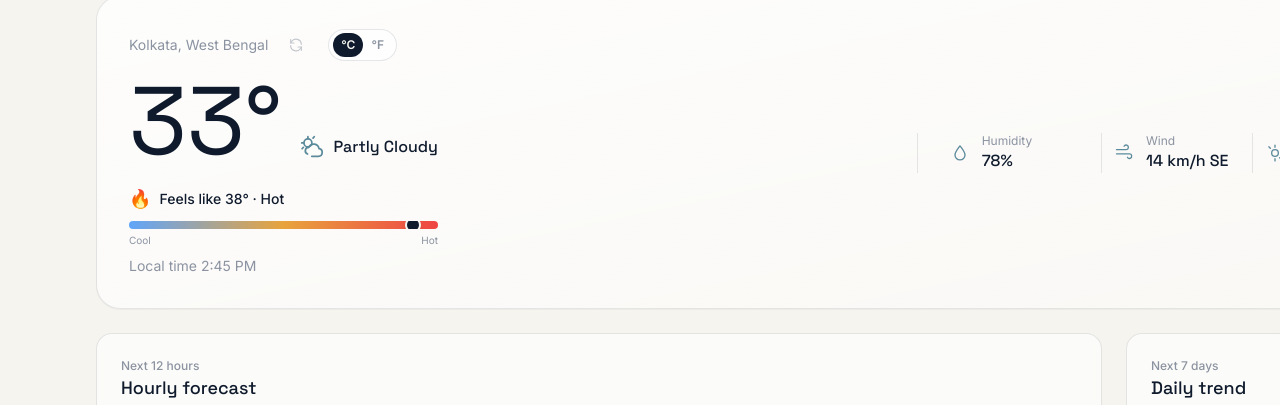
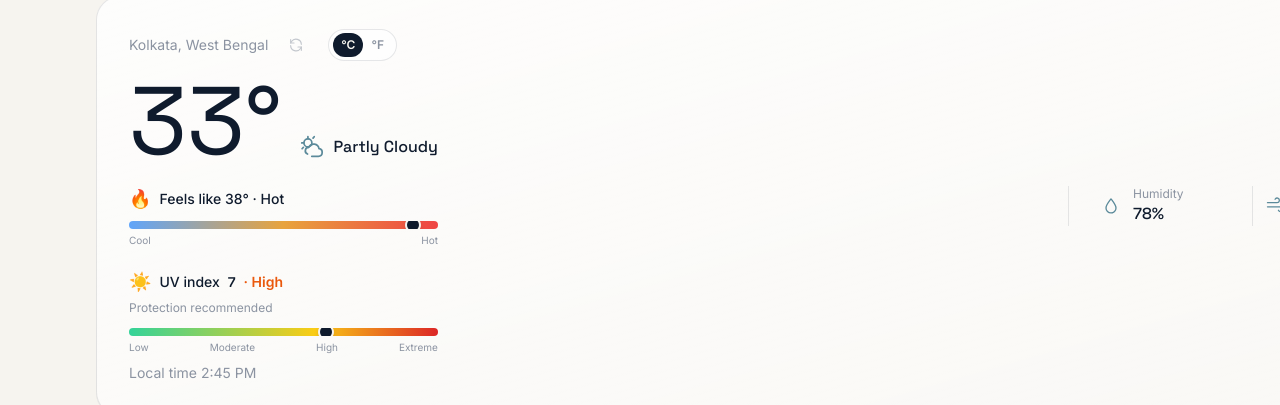
Before and after one commit to riteshmanna56789-sketch/WeatherPulse, a React (Vite) app: page / in a window 1280 px wide. Shown: the part 198-603 px from the top of the page. Built offline with nearby package versions, Linux system fonts and the light colour scheme; no server answers; the HTML template or start-up script is replaced by a standard one.

Commit message:
Add UV index risk indicator

```diff
--- a/src/components/weather/CurrentWeatherCard.tsx
+++ b/src/components/weather/CurrentWeatherCard.tsx
@@ -8,6 +8,7 @@ import { formatTemperature } from '../../utils/temperature'
 import WeatherIcon from '../ui/WeatherIcon'
 import StatTick from './StatTick'
 import FeelsLikeIndicator from './FeelsLikeIndicator'
+import UvIndexIndicator from './UvIndexIndicator'
 
 interface CurrentWeatherCardProps {
   location: LocationInfo
@@ -144,12 +145,16 @@ export default function CurrentWeatherCard({
             unit={unit}
           />
 
+          <UvIndexIndicator
+            uvIndex={current.uvIndex}
+          />
+
           <p className="mt-2 font-body text-sm text-slate">
             Local time {location.localTime}
           </p>
         </div>
 
-        <div className="grid grid-cols-2 gap-x-6 gap-y-5 border-t border-ink/10 pt-6 dark:border-paper/10 sm:grid-cols-4 lg:border-t-0 lg:border-l lg:pl-8 lg:pt-0">
+        <div className="grid grid-cols-2 gap-x-6 gap-y-5 border-t border-ink/10 pt-6 dark:border-paper/10 sm:grid-cols-3 lg:border-t-0 lg:border-l lg:pl-8 lg:pt-0">
           <StatTick
             label="Humidity"
             value={`${current.humidity}%`}
@@ -188,25 +193,6 @@ export default function CurrentWeatherCard({
           />
 
           <StatTick
-            label="UV index"
-            value={`${current.uvIndex}`}
-            icon={
-              <svg
-                viewBox="0 0 24 24"
-                className="h-5 w-5"
-                fill="none"
-                stroke="currentColor"
-                strokeWidth={1.6}
-                strokeLinecap="round"
-                strokeLinejoin="round"
-              >
-                <circle cx="12" cy="12" r="4" />
-                <path d="M12 2.5v2.6M12 18.9v2.6M4.6 4.6l1.8 1.8M17.6 17.6l1.8 1.8" />
-              </svg>
-            }
-          />
-
-          <StatTick
             label="Pressure"
             value={`${current.pressure} hPa`}
             icon={
--- /dev/null
+++ b/src/components/weather/UvIndexIndicator.tsx
@@ -0,0 +1,87 @@
+import { getUvIndexInfo } from '../../utils/uvindex'
+
+interface UvIndexIndicatorProps {
+  uvIndex: number
+}
+
+function getIndicatorPosition(uvIndex: number): number {
+  const clampedIndex = Math.max(0, Math.min(uvIndex, 11))
+  return (clampedIndex / 11) * 100
+}
+
+function getRiskTextClass(level: string): string {
+  if (level === 'low') {
+    return 'text-emerald-600 dark:text-emerald-400'
+  }
+
+  if (level === 'moderate') {
+    return 'text-yellow-600 dark:text-yellow-400'
+  }
+
+  if (level === 'high') {
+    return 'text-orange-600 dark:text-orange-400'
+  }
+
+  if (level === 'very-high') {
+    return 'text-red-600 dark:text-red-400'
+  }
+
+  return 'text-red-700 dark:text-red-400'
+}
+
+export default function UvIndexIndicator({
+  uvIndex
+}: UvIndexIndicatorProps) {
+  const info = getUvIndexInfo(uvIndex)
+  const position = getIndicatorPosition(uvIndex)
+
+  return (
+    <div className="mt-5 max-w-sm">
+      <div className="flex items-start justify-between gap-4">
+        <div>
+          <div className="flex items-center gap-2">
+            <span className="text-lg">☀️</span>
+
+            <span className="font-body text-sm font-medium text-ink dark:text-paper">
+              UV index
+            </span>
+
+            <span className="font-display text-sm font-semibold text-ink dark:text-paper">
+              {uvIndex}
+            </span>
+
+            <span
+              className={`font-body text-sm font-semibold ${getRiskTextClass(
+                info.level
+              )}`}
+            >
+              · {info.label}
+            </span>
+          </div>
+
+          <p className="mt-1 font-body text-xs text-slate">
+            {info.advice}
+          </p>
+        </div>
+      </div>
+
+      <div className="mt-3">
+        <div className="relative h-2 overflow-hidden rounded-full bg-gradient-to-r from-emerald-400 via-yellow-400 via-60% to-red-600">
+          <span
+            className="absolute top-1/2 h-4 w-4 -translate-x-1/2 -translate-y-1/2 rounded-full border-2 border-paper bg-ink shadow-md dark:border-ink-soft dark:bg-paper"
+            style={{
+              left: `${position}%`
+            }}
+          />
+        </div>
+
+        <div className="mt-1 flex justify-between font-body text-[10px] text-slate">
+          <span>Low</span>
+          <span>Moderate</span>
+          <span>High</span>
+          <span>Extreme</span>
+        </div>
+      </div>
+    </div>
+  )
+}
--- /dev/null
+++ b/src/utils/uvindex.ts
@@ -0,0 +1,52 @@
+export type UvRiskLevel =
+  | 'low'
+  | 'moderate'
+  | 'high'
+  | 'very-high'
+  | 'extreme'
+
+export interface UvIndexInfo {
+  level: UvRiskLevel
+  label: string
+  advice: string
+}
+
+export function getUvIndexInfo(uvIndex: number): UvIndexInfo {
+  if (uvIndex <= 2) {
+    return {
+      level: 'low',
+      label: 'Low',
+      advice: 'Minimal sun protection needed'
+    }
+  }
+
+  if (uvIndex <= 5) {
+    return {
+      level: 'moderate',
+      label: 'Moderate',
+      advice: 'Sun protection recommended'
+    }
+  }
+
+  if (uvIndex <= 7) {
+    return {
+      level: 'high',
+      label: 'High',
+      advice: 'Protection recommended'
+    }
+  }
+
+  if (uvIndex <= 10) {
+    return {
+      level: 'very-high',
+      label: 'Very High',
+      advice: 'Extra protection needed'
+    }
+  }
+
+  return {
+    level: 'extreme',
+    label: 'Extreme',
+    advice: 'Avoid prolonged sun exposure'
+  }
+}
```
